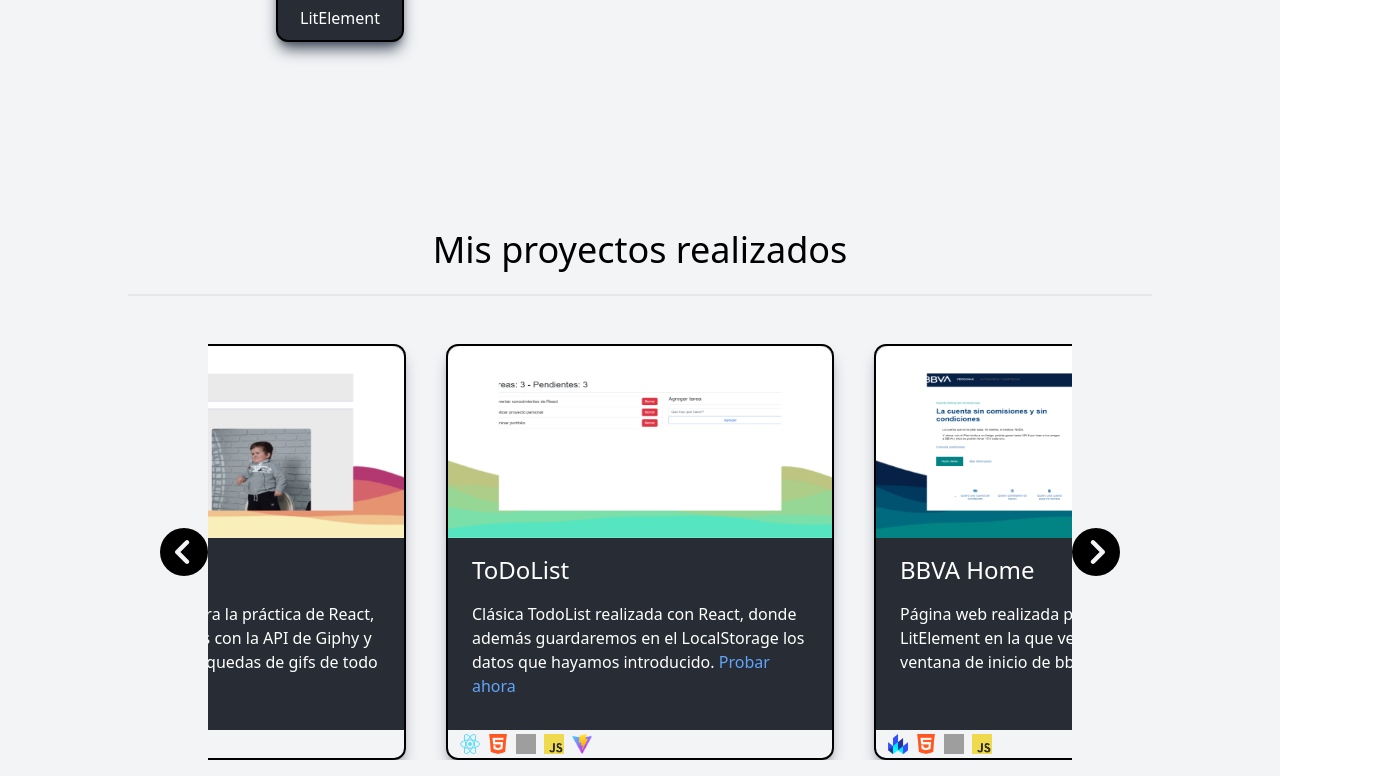
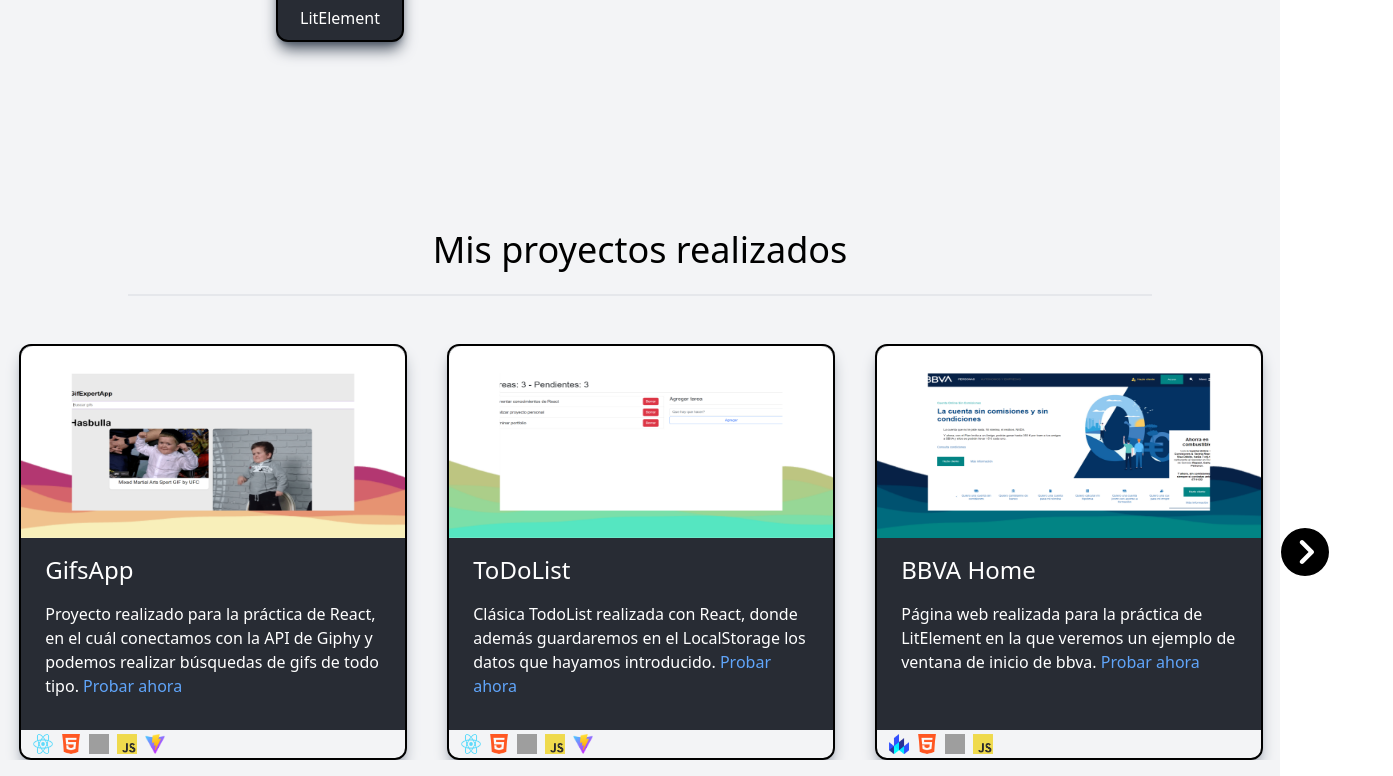
Before and after one commit to carlosdanieltc/portfolio-web, a React (Vite) app: page / in a window 1280 px wide. Shown: the part 1684-2460 px from the top of the page, 1393 px wide, since content can reach past the window. Built offline with nearby package versions, Linux system fonts and the light colour scheme; grey boxes are pictures that could not be loaded.

Commit message:
Cambios estilos

```diff
--- a/src/components/Projects.jsx
+++ b/src/components/Projects.jsx
@@ -7,13 +7,13 @@
 export const Projects = () => {
 
     return (
-        <div id="projects" className="bg-gray-100 flex flex-col md:py-28 w-full">
+        <div id="projects" className="bg-gray-100 flex flex-col md:py-28 w-full items-center">
             <h1 className="md:text-4xl text-3xl font-medium w-4/5 text-center border-b-2 mx-auto py-2 md:pb-6">Mis proyectos realizados</h1>
-            <div className="py-12 px-16 w-full flex flex-col md:flex-row justify-center items-center">
+            <div className="py-12 px-16 flex flex-col md:flex-row justify-center items-center">
 
                 <button className="text-5xl"><FontAwesomeIcon icon={faCircleChevronLeft}/></button>
 
-                <div className="flex w-3/4 flex-col md:flex-row overflow-hidden justify-center">
+                <div className="flex w-[80.1rem] flex-col md:flex-row overflow-hidden">
                     {projects.map((project, index) => (
                         <ProjectCard
                             key={index}
--- a/tailwind.config.js
+++ b/tailwind.config.js
@@ -9,6 +9,9 @@
       height: {
         '88': '22rem',
         '104': '26rem'
+      },
+      width: {
+
       },
       colors: {
         primaryDark: '#282c34'
```
